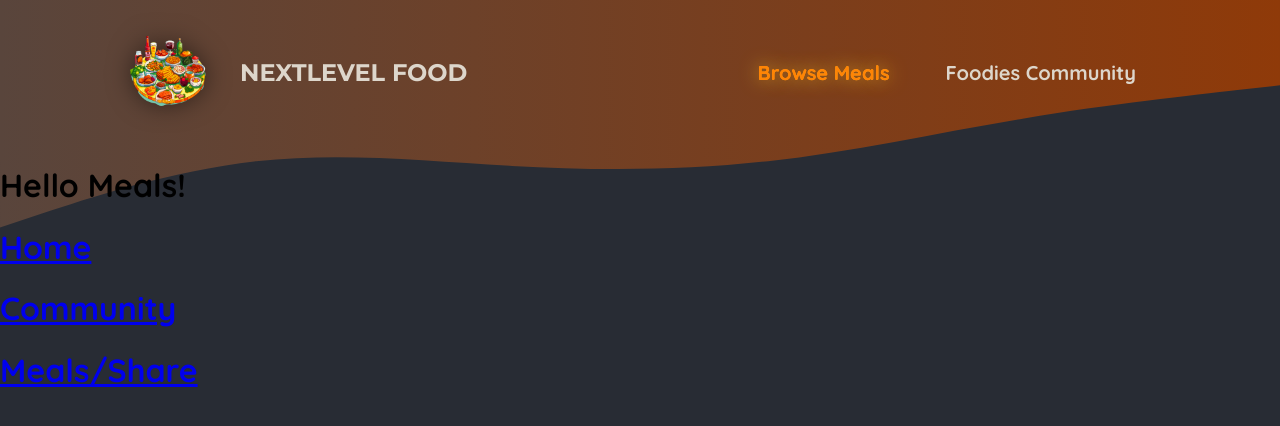
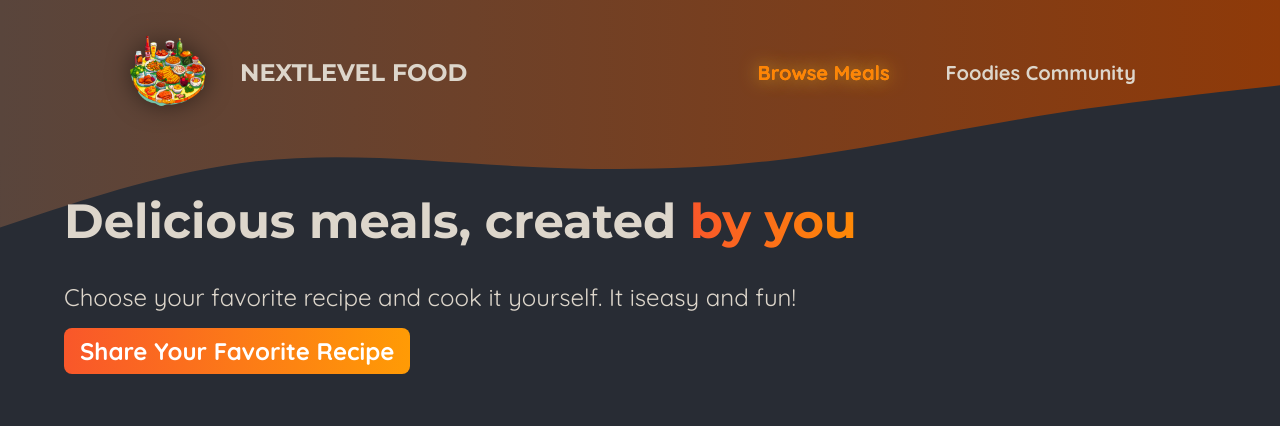
Before and after one commit to joctansilva/nextjs-essencials, a Next.js app: page /meals in a window 1280 px wide. Shown: the top 426 px of the page. Built offline with nearby package versions, Linux system fonts and the light colour scheme.

Commit message:
crating meals page, and grid item to share

```diff
--- a/app/meals/page.js
+++ b/app/meals/page.js
@@ -1,18 +1,25 @@
 import Link from "next/link";
-
-export default function Meals() {
+import classes from "./page.module.css";
+import MealsGrid from "../../components/Meals/MealsGrid"
+export default function MealsPage() {
   return (
-    <main>
-      <h1>Hello Meals!</h1>{" "}
-      <h1>
-        <Link href="/">Home</Link>
-      </h1>
-      <h1>
-        <Link href="/community">Community</Link>
-      </h1>
-      <h1>
-        <Link href="/meals/share">Meals/Share</Link>
-      </h1>
-    </main>
+    <>
+      <header className={classes.header}>
+        <h1>
+          Delicious meals, created{" "}
+          <span className={classes.highlight}>by you</span>
+        </h1>
+        <p>
+          Choose your favorite recipe and cook it yourself. It iseasy and fun!
+        </p>
+        <p className={classes.cta}>
+          {" "}
+          <Link href="/meals/share">Share Your Favorite Recipe</Link>{" "}
+        </p>
+      </header>
+      <main className={classes.main}>
+        <MealsGrid meals={[]}/>
+      </main>
+    </>
   );
 }
--- /dev/null
+++ b/app/meals/page.module.css
@@ -0,0 +1,51 @@
+.header {
+  gap: 3rem;
+  margin: 3rem auto 5rem auto;
+  width: 90%;
+  max-width: 75rem;
+  color: #ddd6cb;
+  font-size: 1.5rem;
+}
+
+.header h1 {
+  font-family: 'Montserrat', sans-serif;
+}
+
+.highlight {
+  background: linear-gradient(90deg, #f9572a, #ff8a05);
+  background-clip: text;
+  -webkit-background-clip: text;
+  -webkit-text-fill-color: transparent;
+}
+
+.header p {
+  margin: 0;
+}
+
+.cta a {
+  display: inline-block;
+  margin-top: 1rem;
+  padding: 0.5rem 1rem;
+  border-radius: 0.5rem;
+  background: linear-gradient(90deg, #f9572a, #ff9b05);
+  color: #ffffff;
+  font-weight: bold;
+  text-decoration: none;
+}
+
+.loading {
+  text-align: center;
+  animation: loading 1.2s ease-in-out infinite;
+}
+
+@keyframes loading {
+  0% {
+    color: #e9e9e9;
+  }
+  50% {
+    color: #b89b84;
+  }
+  100% {
+    color: #e9e9e9;
+  }
+}
--- /dev/null
+++ b/components/Meals/Item/MealItem.js
@@ -0,0 +1,25 @@
+import Link from 'next/link';
+import Image from 'next/image';
+import classes from "./MealItem.module.css";
+
+export default function MealItem({ title, id, image, summary, creator }) {
+  return (
+    <article className={classes.meal}>
+      <header>
+        <div className={classes.image}>
+          <Image src={image} alt={title} fill />
+        </div>
+        <div className={classes.headerText}>
+          <h2>{title}</h2>
+          <p>by {creator}</p>
+        </div>
+      </header>
+      <div className={classes.content}>
+        <p className={classes.summary}>{summary}</p>
+        <div className={classes.actions}>
+          <Link href={`/meals/${id}`}>View Details</Link>
+        </div>
+      </div>
+    </article>
+  );
+}
--- /dev/null
+++ b/components/Meals/Item/MealItem.module.css
@@ -0,0 +1,75 @@
+.meal {
+  display: flex;
+  flex-direction: column;
+  justify-content: space-between;
+  height: 100%;
+  border-radius: 4px;
+  box-shadow: 0 0 12px rgba(0, 0, 0, 0.3);
+  overflow: hidden;
+  transition: all 0.3s ease-in-out;
+  color: #ddd6cb;
+  background: linear-gradient(90deg, #2c1e19, #25200f);
+}
+
+.headerText {
+  padding: 0.5rem 1rem 0 1rem;
+}
+
+.headerText h2 {
+  margin: 0;
+  font-size: 1.5rem;
+  font-family: 'Montserrat', sans-serif;
+}
+
+.headerText p {
+  font-size: 0.75rem;
+  color: #cfa69b;
+  font-style: italic;
+}
+
+.meal h2,
+.meal p {
+  margin: 0;
+}
+
+.image {
+  position: relative;
+  height: 15rem;
+}
+
+.meal img {
+  object-fit: cover;
+}
+
+.content {
+  display: flex;
+  flex-direction: column;
+  justify-content: space-between;
+  height: 100%;
+}
+
+.summary {
+  padding: 1rem 1rem 0 1rem;
+}
+
+.actions {
+  padding: 1rem;
+  text-align: right;
+}
+
+.actions a {
+  display: inline-block;
+  margin-top: 1rem;
+  padding: 0.5rem 1rem;
+  border-radius: 0.5rem;
+  background: linear-gradient(90deg, #f9572a, #ff9b05);
+  color: #ffffff;
+  font-weight: bold;
+  text-decoration: none;
+}
+
+.actions a:hover,
+.actions a:active {
+  background: linear-gradient(90deg, #fd4715, #f9b241);
+  box-shadow: 0 0 12px rgba(242, 100, 18, 0.8);
+}
--- /dev/null
+++ b/components/Meals/MealsGrid.js
@@ -0,0 +1,12 @@
+import classes from "./MealsGrid.module.css";
+import MealItem from "./Item/MealItem"
+
+export default function MealsGrid({meals}) {
+  return(
+    <ul className={classes.meals}>
+      {meals.map(meal => <li key={meal.id}>
+        <MealItem {...meal} />
+      </li>)}
+    </ul>
+  )
+}
--- /dev/null
+++ b/components/Meals/MealsGrid.module.css
@@ -0,0 +1,10 @@
+.meals {
+  width: 90%;
+  max-width: 90rem;
+  display: grid;
+  grid-template-columns: repeat(auto-fill, minmax(20rem, 1fr));
+  grid-gap: 5rem;
+  margin: 2rem auto;
+  list-style: none;
+  padding: 0;
+}
```
